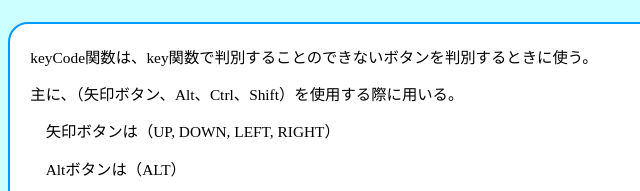
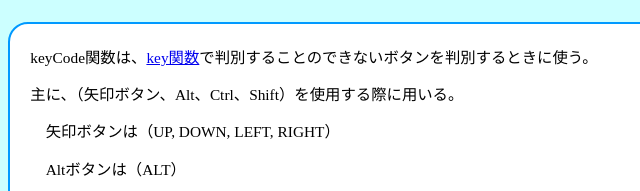
Before and after one commit to o-saringu/5-12, a plain HTML site: page index.html in a window 1280 px wide. Shown: the part 1032-1223 px from the top of the page, 0-640 px from the left. Drawn offline with Linux system fonts and the light colour scheme.

Commit message:
Update index.html

```diff
--- a/index.html
+++ b/index.html
@@ -51,7 +51,7 @@
 
 <div class="komidasi3"><p>説明文</div>
 <div class="ep">
-	<p>　keyCode関数は、key関数で判別することのできないボタンを判別するときに使う。
+	<p>　keyCode関数は、<a href="https://o-saringu.github.io/5-11/"target="_blank" rel="noopener noreferrer" >key関数</a>で判別することのできないボタンを判別するときに使う。
 	<p>　主に、（矢印ボタン、Alt、Ctrl、Shift）を使用する際に用いる。
 	<p>　　矢印ボタンは（UP, DOWN, LEFT, RIGHT）
 	<p>　　Altボタンは（ALT）
```
